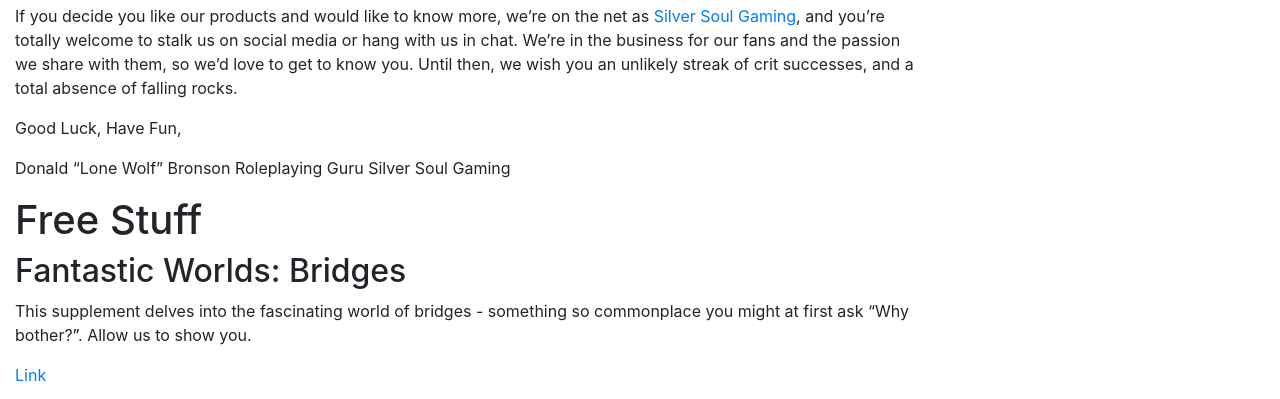
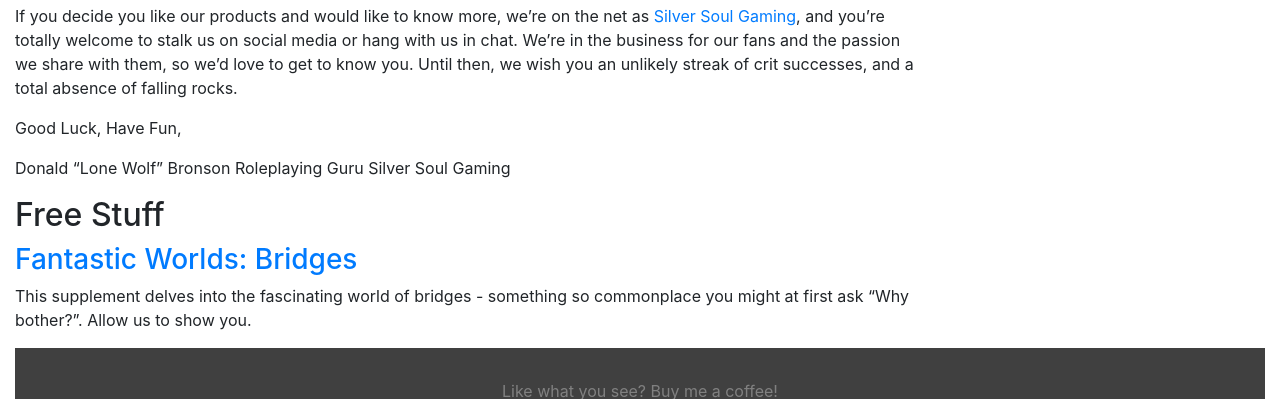
Before and after one commit to Recon419A/worlds.dnd.guide, a Jekyll site: the page built from silversoul/index.md, in a window 1280 px wide and 900 px high, scrolled down 577 px, cut to the strip 0-399 px from the top of the window. Built offline with Jekyll 4.4.1, drawn with Linux system fonts in a browser that asks for light colours; nearby versions of some CDN libraries; our own code applies the rules of GitHub Pages for plain Markdown files.

Commit message:
Fix formatting.

```diff
--- a/silversoul/index.md
+++ b/silversoul/index.md
@@ -14,10 +14,8 @@
 Roleplaying Guru
 Silver Soul Gaming
 
-# Free Stuff
+## Free Stuff
 
-## Fantastic Worlds: Bridges
+### [Fantastic Worlds: Bridges](bridges_revised.md)
 
 This supplement delves into the fascinating world of bridges - something so commonplace you might at first ask "Why bother?". Allow us to show you.
-
-[Link](bridges_revised.md)
```
